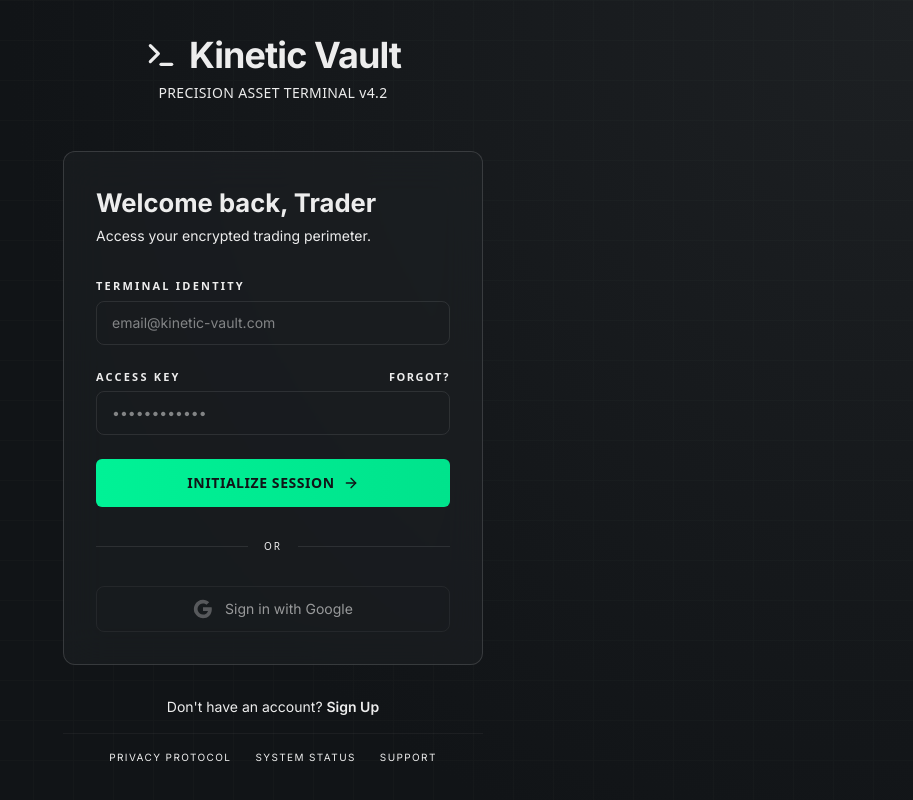
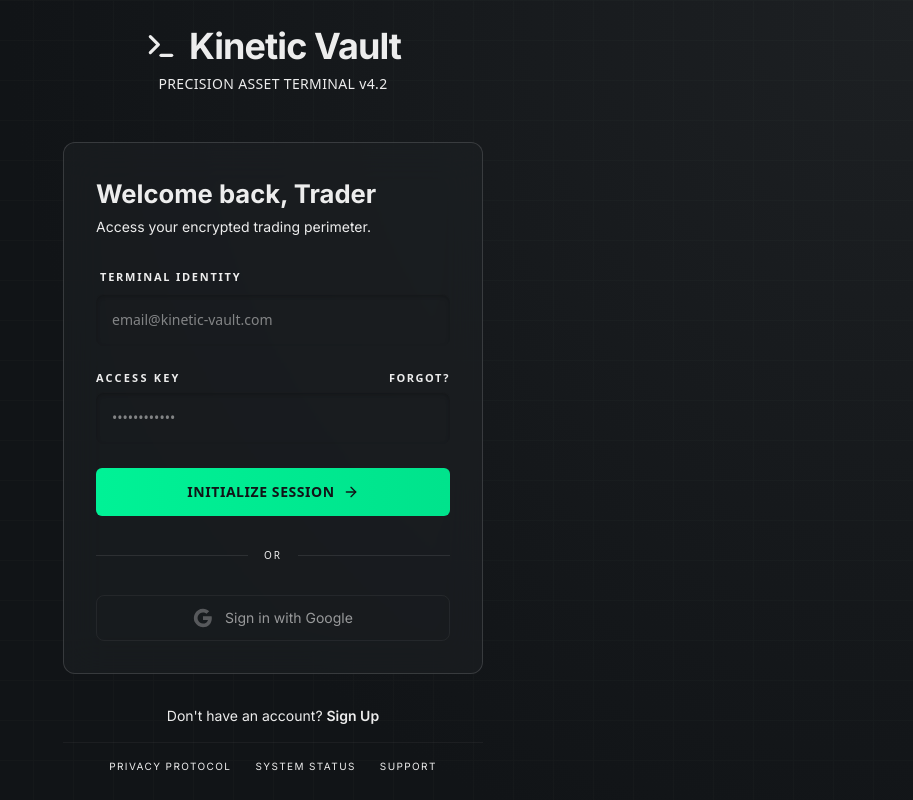
Before and after one commit to wp-wachi/my-trading-app, a Next.js app: page /login in a window 1280 px wide. Shown: the whole page, without its empty margins (367-1280 px from the left). Built offline with nearby package versions, Linux system fonts and the light colour scheme.

Commit message:
Update text field

```diff
--- a/src/app/globals.css
+++ b/src/app/globals.css
@@ -40,3 +40,17 @@ body {
   color: var(--on-surface);
   font-family: var(--font-inter), Arial, Helvetica, sans-serif;
 }
+
+input::-webkit-calendar-picker-indicator {
+  filter: invert(1) opacity(0.72);
+}
+
+input:-webkit-autofill,
+input:-webkit-autofill:hover,
+input:-webkit-autofill:focus,
+textarea:-webkit-autofill,
+select:-webkit-autofill {
+  -webkit-text-fill-color: var(--on-surface);
+  -webkit-box-shadow: 0 0 0px 1000px var(--surface-container-highest) inset;
+  transition: background-color 9999s ease-in-out 0s;
+}
--- a/src/components/LoginPage.tsx
+++ b/src/components/LoginPage.tsx
@@ -1,17 +1,7 @@
 import Link from "next/link";
 import { ArrowRight, Terminal } from "lucide-react";
 import { Button } from "@/components/ui/Button";
-
-interface InputFieldProps {
-  id: string;
-  label: string;
-  placeholder: string;
-  type?: "text" | "email" | "password";
-  trailingLink?: {
-    label: string;
-    href: string;
-  };
-}
+import { TextInput } from "@/components/ui/Field";
 
 function BrandHeader(): React.JSX.Element {
   return (
@@ -29,45 +19,6 @@ function BrandHeader(): React.JSX.Element {
         PRECISION ASSET TERMINAL v4.2
       </p>
     </header>
-  );
-}
-
-function InputField({
-  id,
-  label,
-  placeholder,
-  type = "text",
-  trailingLink,
-}: InputFieldProps): React.JSX.Element {
-  return (
-    <div className="space-y-1.5">
-      <div className="flex items-end justify-between">
-        <label
-          className="block font-sans text-[0.6875rem] font-semibold uppercase tracking-[0.2em] text-on_surface_variant"
-          htmlFor={id}
-        >
-          {label}
-        </label>
-        {trailingLink ? (
-          <Link
-            className="font-sans text-[0.6875rem] font-semibold uppercase tracking-[0.14em] text-primary_container transition hover:text-primary_fixed"
-            href={trailingLink.href}
-          >
-            {trailingLink.label}
-          </Link>
-        ) : null}
-      </div>
-
-      <div className="group relative">
-        <input
-          className="w-full rounded-lg bg-surface_container_low px-4 py-3 text-sm text-on_surface placeholder:text-on_surface_variant/40 outline-none transition focus:bg-surface_container_highest"
-          id={id}
-          placeholder={placeholder}
-          type={type}
-        />
-        <div className="pointer-events-none absolute inset-0 rounded-lg border border-[color:var(--outline-variant)]/10 group-focus-within:border-primary_container/20" />
-      </div>
-    </div>
   );
 }
 
@@ -126,20 +77,27 @@ function LoginCard(): React.JSX.Element {
       </div>
 
       <form className="space-y-6">
-        <InputField
-          id="email"
+        <TextInput
           label="Terminal Identity"
           placeholder="email@kinetic-vault.com"
+          tone="low"
           type="email"
         />
 
-        <InputField
-          id="password"
-          label="Access Key"
-          placeholder="••••••••••••"
-          type="password"
-          trailingLink={{ label: "Forgot?", href: "#" }}
-        />
+        <div className="space-y-1.5">
+          <div className="flex items-end justify-between">
+            <span className="block font-sans text-[0.6875rem] font-semibold uppercase tracking-[0.2em] text-on_surface_variant">
+              Access Key
+            </span>
+            <Link
+              className="font-sans text-[0.6875rem] font-semibold uppercase tracking-[0.14em] text-primary_container transition hover:text-primary_fixed"
+              href="#"
+            >
+              Forgot?
+            </Link>
+          </div>
+          <TextInput placeholder="••••••••••••" tone="low" type="password" />
+        </div>
 
         <Button
           className="w-full py-3.5 font-display text-sm font-bold tracking-[0.04em]"
--- /dev/null
+++ b/src/components/ui/Field.tsx
@@ -0,0 +1,110 @@
+import { ChevronDown } from "lucide-react";
+
+interface FieldLabelProps {
+  text: string;
+}
+
+interface TextInputProps {
+  label?: string;
+  placeholder?: string;
+  type?: "text" | "number" | "datetime-local" | "email" | "password";
+  useDisplayFont?: boolean;
+  id?: string;
+  tone?: "low" | "raised";
+}
+
+interface SelectInputProps {
+  label: string;
+  options: string[];
+  id?: string;
+  tone?: "low" | "raised";
+}
+
+interface TextareaInputProps {
+  label: string;
+  placeholder?: string;
+  rows?: number;
+  id?: string;
+  tone?: "low" | "raised";
+}
+
+export function FieldLabel({ text }: FieldLabelProps): React.JSX.Element {
+  return (
+    <label className="ml-1 block font-sans text-[0.6875rem] font-bold uppercase tracking-[0.16em] text-on_surface_variant">
+      {text}
+    </label>
+  );
+}
+
+const controlBase =
+  "w-full rounded-lg border-none px-4 py-4 text-on_surface outline-none transition [box-shadow:inset_0_1px_0_rgba(255,255,255,0.02),inset_0_2px_4px_rgba(0,0,0,0.24)] placeholder:text-on_surface_variant/40 focus:ring-2 focus:ring-primary_container/20";
+
+const toneStyles = {
+  low: "bg-surface_container_low focus:bg-surface_container_highest",
+  raised: "bg-surface_container_highest focus:bg-surface_container_highest",
+};
+
+export function TextInput({
+  label,
+  placeholder,
+  type = "text",
+  useDisplayFont = false,
+  id,
+  tone = "raised",
+}: TextInputProps): React.JSX.Element {
+  return (
+    <div className="space-y-2">
+      {label ? <FieldLabel text={label} /> : null}
+      <input
+        id={id}
+        className={`${controlBase} ${toneStyles[tone]} text-sm ${useDisplayFont ? "font-display font-medium" : "font-sans font-medium"}`}
+        placeholder={placeholder}
+        type={type}
+      />
+    </div>
+  );
+}
+
+export function SelectInput({
+  label,
+  options,
+  id,
+  tone = "raised",
+}: SelectInputProps): React.JSX.Element {
+  return (
+    <div className="space-y-2">
+      <FieldLabel text={label} />
+      <div className="relative">
+        <select
+          id={id}
+          className={`${controlBase} ${toneStyles[tone]} appearance-none pr-10 text-sm font-medium cursor-pointer`}
+        >
+          {options.map((option) => (
+            <option key={option}>{option}</option>
+          ))}
+        </select>
+        <ChevronDown className="pointer-events-none absolute right-3 top-1/2 h-4 w-4 -translate-y-1/2 text-on_surface_variant" />
+      </div>
+    </div>
+  );
+}
+
+export function TextareaInput({
+  label,
+  placeholder,
+  rows = 4,
+  id,
+  tone = "raised",
+}: TextareaInputProps): React.JSX.Element {
+  return (
+    <div className="space-y-2">
+      <FieldLabel text={label} />
+      <textarea
+        id={id}
+        rows={rows}
+        className={`${controlBase} ${toneStyles[tone]} resize-none py-4 text-sm font-sans leading-relaxed`}
+        placeholder={placeholder}
+      />
+    </div>
+  );
+}
```
Also changed, not shown: src/components/AddTradePage.tsx (+28 -83 lines).
